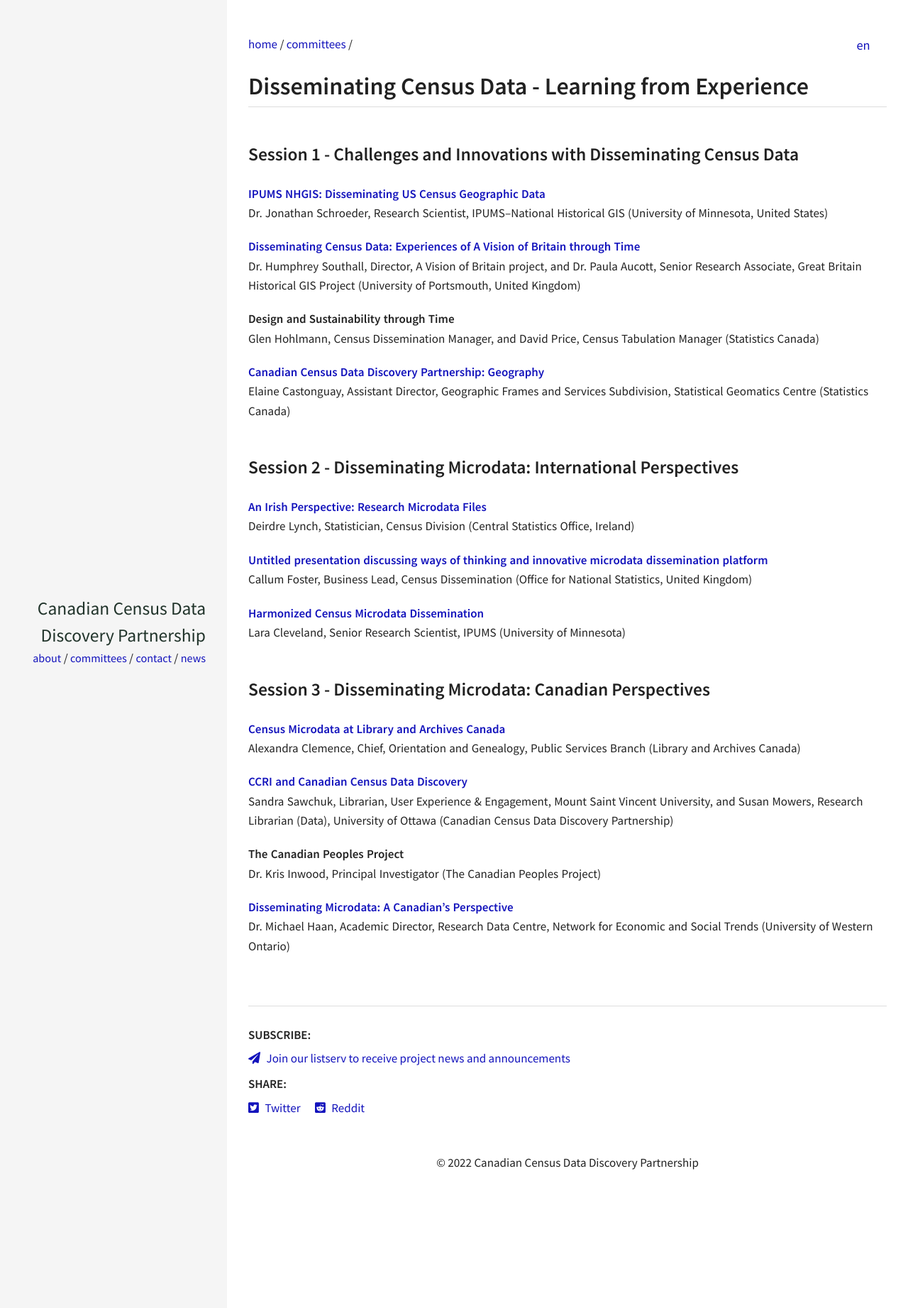
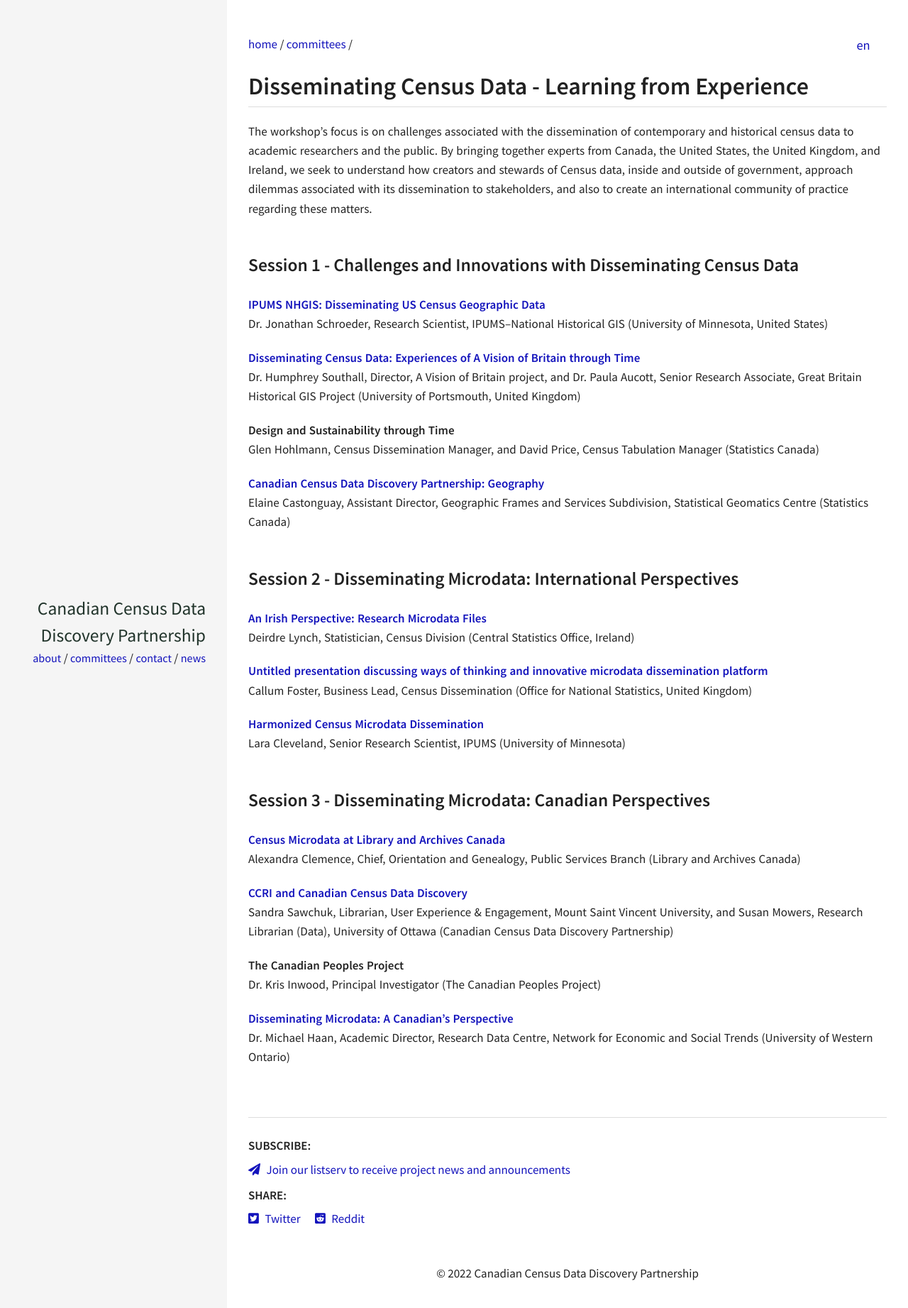
Before and after one commit to census-recensement/census-recensement.github.io, a Jekyll site: the page built from en/committees/2022-02-16-disseminating-census-data-event.md, in a window 1280 px wide. Shown: the top 1843 px of the page at 71% size. Built offline with Jekyll 4.4.1, drawn with Linux system fonts in a browser that asks for light colours.

Commit message:
add workshop description

```diff
--- a/en/committees/2022-02-16-disseminating-census-data-event.md
+++ b/en/committees/2022-02-16-disseminating-census-data-event.md
@@ -4,6 +4,9 @@
 lang: en
 ref: disseminating-census-data
 ---
+
+The workshop’s focus is on challenges associated with the dissemination of contemporary and historical census data to academic researchers and the public. By bringing together experts from Canada, the United States, the United Kingdom, and Ireland, we seek to understand how creators and stewards of Census data, inside and outside of government, approach dilemmas associated with its dissemination to stakeholders, and also to create an international community of practice regarding these matters.
+
 ### Session 1 - Challenges and Innovations with Disseminating Census Data
 
 **[IPUMS NHGIS: Disseminating US Census Geographic Data](https://drive.google.com/file/d/1SvavPWNOIn8hdLBSYlV_drfriKQ1QdbV/view?usp=sharing)**
```
Also changed, not shown: 1 other file.
